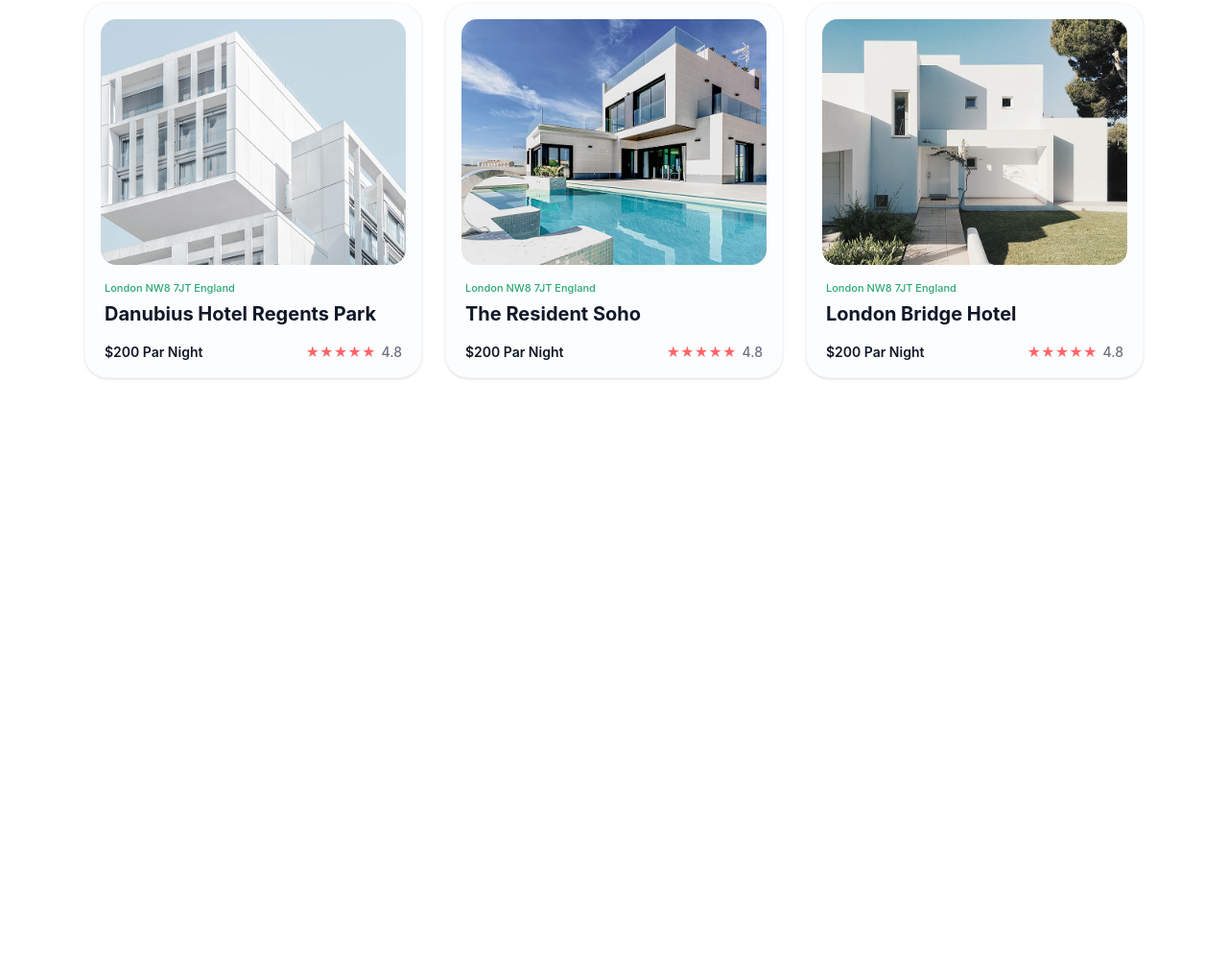
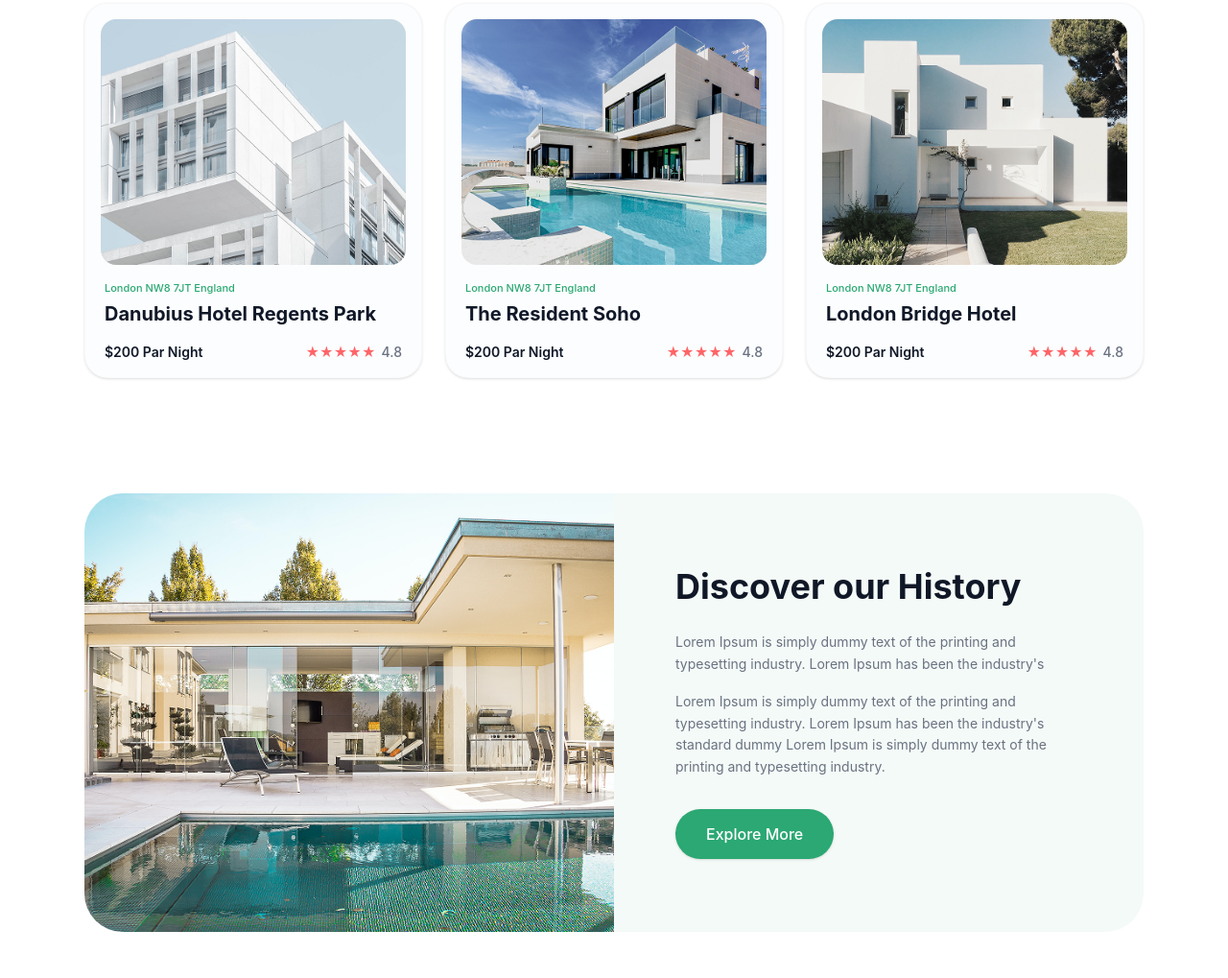
Before and after one commit to GG-absolute/Unity, a website: page src/page2.html in a window 1280 px wide. Shown: the part 912-1931 px from the top of the page at 96% size. Before the commit the page ends 1378 px from the top, so only its background shows below. Drawn offline with nearby package versions, Linux system fonts and the light colour scheme; files that its build step writes are made by us from their sources.

Commit message:
3 section for 2 page html and tailvind sec 3 page2

```diff
--- a/src/page2.html
+++ b/src/page2.html
@@ -186,5 +186,35 @@
   </div>
 </section>
 
+<section class="max-w-6xl mx-auto py-12 px-6 font-sans">
+  <div class="flex flex-wrap overflow-hidden rounded-[2.5rem] bg-[#f4faf7]">
+
+    <div class="w-full lg:w-1/2">
+      <img src="../images/image (28).png" alt="Beautiful house with pool" class="w-full h-64 sm:h-96 lg:h-full object-cover">
+    </div>
+
+    <div class="w-full lg:w-1/2 p-8 sm:p-12 lg:p-16 flex flex-col justify-center">
+      <h2 class="text-3xl sm:text-4xl font-bold text-gray-900 mb-6 leading-tight">
+        Discover our History
+      </h2>
+
+      <p class="text-gray-500 text-sm leading-relaxed mb-4">
+        Lorem Ipsum is simply dummy text of the printing and typesetting industry. Lorem Ipsum has been the industry's
+      </p>
+
+      <p class="text-gray-500 text-sm leading-relaxed mb-8">
+        Lorem Ipsum is simply dummy text of the printing and typesetting industry. Lorem Ipsum has been the industry's standard dummy Lorem Ipsum is simply dummy text of the printing and typesetting industry.
+      </p>
+
+      <div>
+        <button class="bg-[#2ba873] text-white px-8 py-3.5 rounded-full font-medium shadow-sm hover:bg-[#238c60] transition-colors">
+          Explore More
+        </button>
+      </div>
+    </div>
+
+  </div>
+</section>
+
 </body>
 </html>
```
